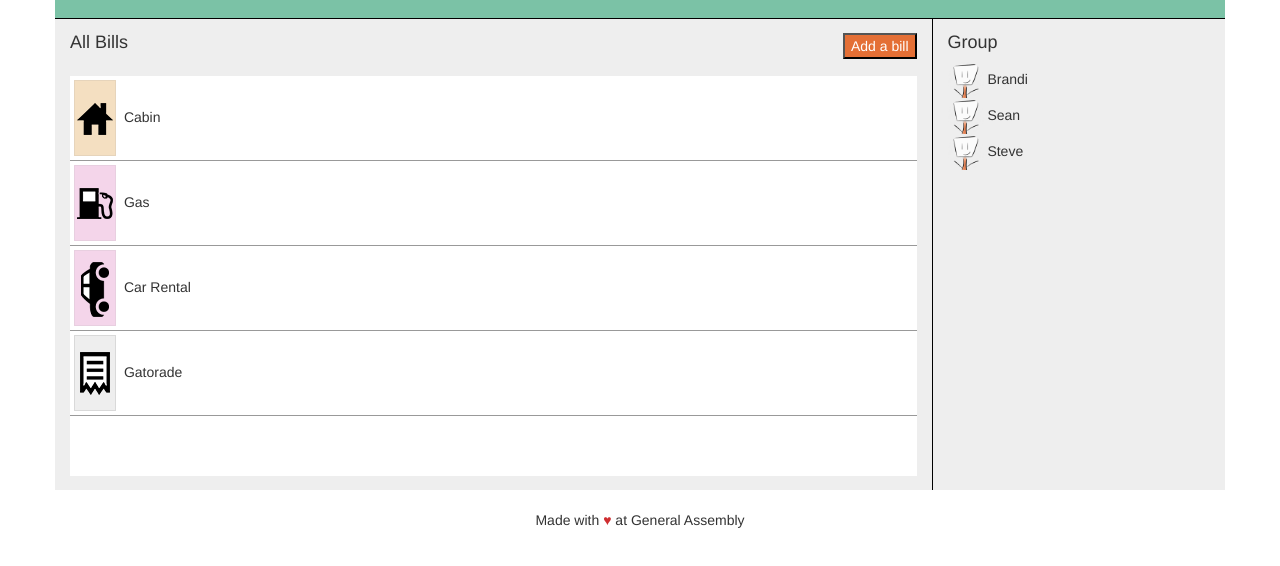
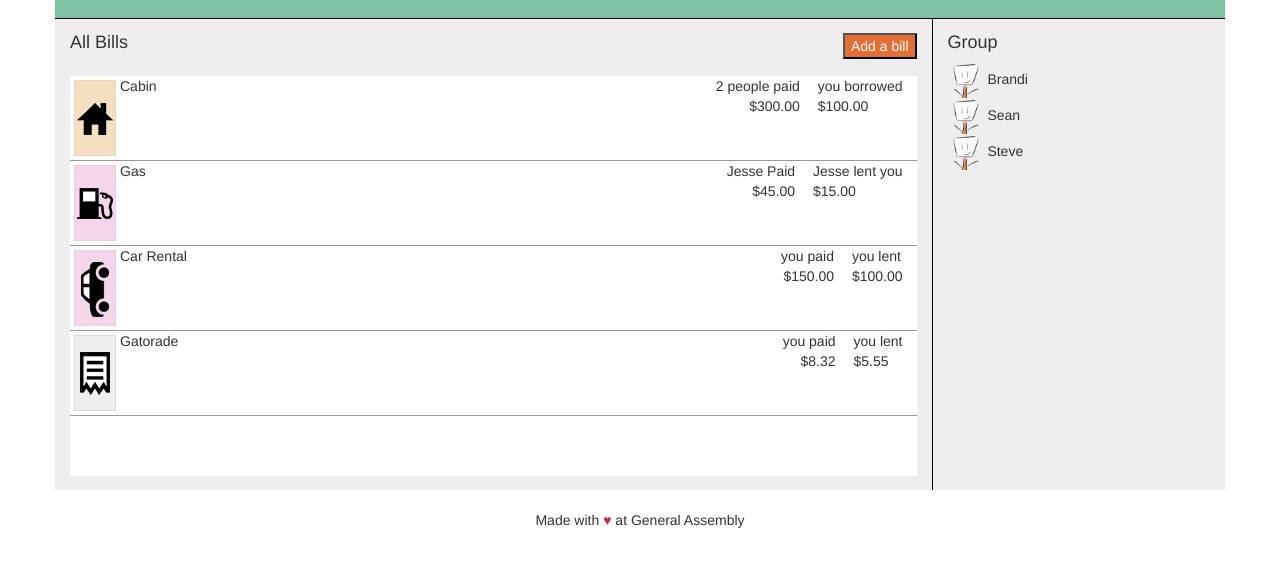
Before and after one commit to britbroet/splitwise-project, a website: page public/index.html in a window 1280 px wide. Shown: the part 64-630 px from the top of the page. Drawn offline with nearby package versions, Linux system fonts and the light colour scheme.

Commit message:
adding expenses

```diff
--- a/public/css/style.css
+++ b/public/css/style.css
@@ -43,6 +43,23 @@ body {
 
 .bill {
   border-bottom: solid #999 1px;
+  height: 85px;
+}
+
+.amounts, .amount {
+  display: inline-block;
+}
+
+.amount {
+  margin-right: 1em;
+}
+
+.cost .value {
+  text-align: right;
+}
+
+.cost .you {
+  text-align: left;
 }
 
 .bill:hover {
--- a/public/index.html
+++ b/public/index.html
@@ -38,20 +38,96 @@
             <div class="col-xs-12">
               <div class="bills">
                 <div class="bill">
-                  <img src="img/icons/rent.png">
-                  Cabin
+                  <img class="pull-left" src="img/icons/rent.png">
+                  <span class="pull-left">Cabin</span>
+                  <div class="amounts pull-right">
+                    <div class="amount cost">
+                      <div>
+                        2 people paid
+                      </div>
+                      <div class="value text-right">
+                        $300.00
+                      </div>
+                    </div>
+                    <div class="amount you">
+                      <div>
+                        you borrowed
+                      </div>
+                      <div class="value text-left">
+                        $100.00
+                      </div>
+                    </div>
+                  </div>
                 </div>
                 <div class="bill">
-                  <img src="img/icons/gas-fuel.png">
-                  Gas
+                  <img class="pull-left" src="img/icons/gas-fuel.png">
+                  <span class="pull-left">
+                    Gas
+                  </span>
+                  <div class="amounts pull-right">
+                    <div class="amount cost">
+                      <div>
+                        Jesse Paid
+                      </div>
+                      <div class="value text-right">
+                        $45.00
+                      </div>
+                    </div>
+                    <div class="amount you">
+                      <div>
+                        Jesse lent you
+                      </div>
+                      <div class="value text-left">
+                        $15.00
+                      </div>
+                    </div>
+                  </div>
                 </div>
                 <div class="bill">
-                  <img src="img/icons/car.png">
-                  Car Rental
+                  <img class="pull-left" src="img/icons/car.png">
+                  <span class="pull-left">
+                    Car Rental
+                  </span>
+                  <div class="amounts pull-right">
+                    <div class="amount cost">
+                      <div>
+                        you paid
+                      </div>
+                      <div class="value text-right">
+                        $150.00
+                      </div>
+                    </div>
+                    <div class="amount you">
+                      <div>
+                        you lent
+                      </div>
+                      <div class="value text-left">
+                        $100.00
+                      </div>
+                    </div>
+                  </div>
                 </div>
                 <div class="bill">
-                  <img src="img/icons/general.png">
-                  Gatorade
+                  <img class="pull-left" src="img/icons/general.png">
+                  <span class="pull-left">Gatorade</span>
+                  <div class="amounts pull-right">
+                    <div class="amount cost">
+                      <div>
+                        you paid
+                      </div>
+                      <div class="value text-right">
+                        $8.32
+                      </div>
+                    </div>
+                    <div class="amount you">
+                      <div>
+                        you lent
+                      </div>
+                      <div class="value text-left">
+                        $5.55
+                      </div>
+                    </div>
+                  </div>
                 </div>
               </div>
             </div>
```
